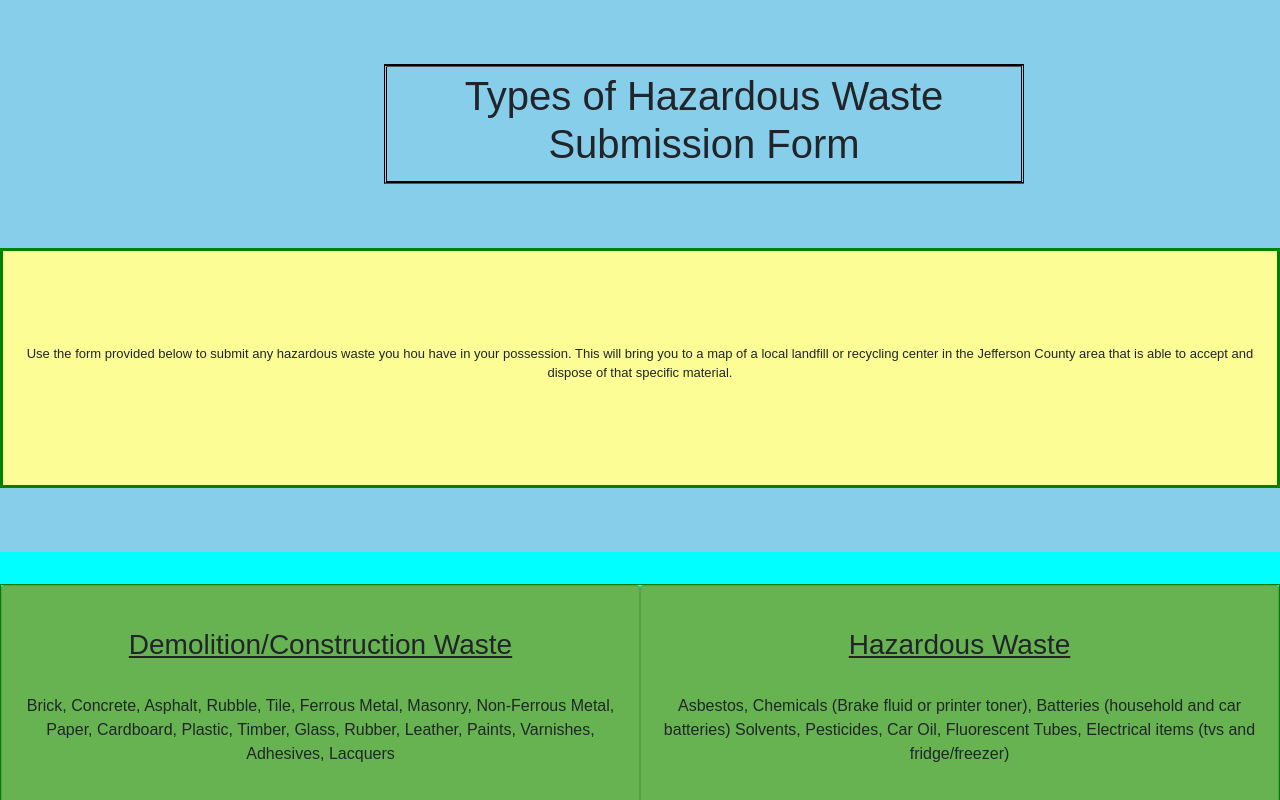
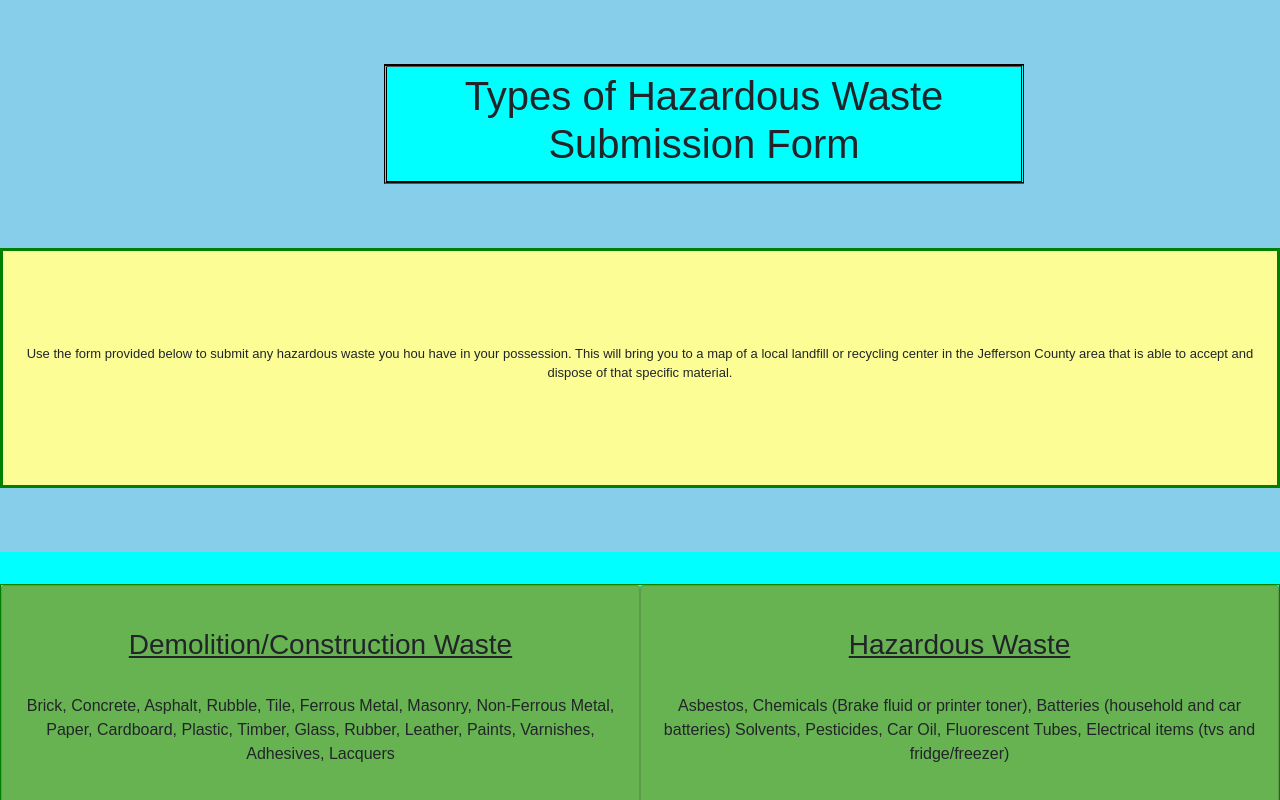
Before and after one commit to WasabiAddict/final-project, a React app: page /SubmissionForm in a window 1280 px wide. Shown: the top 800 px of the page. Built offline with nearby package versions, Linux system fonts and the light colour scheme.

Commit message:
css alterations

```diff
--- a/client/submission.css
+++ b/client/submission.css
@@ -57,14 +57,15 @@ body {
 }
 
 #title-id {
+  background-color: cyan;
   box-sizing: border-box;
   width: 50%;
   border-color: black;
+  border-style: groove double;
   padding: 5px;
   margin-top: 4rem !important;
   margin-bottom: 3rem;
   margin-left: 24em;
-  border-style: groove double;
   font-family: "Poppins", sans-serif;
 }
 
@@ -83,10 +84,8 @@ body {
   border: 1px solid green;
   padding: 15px 32px;
   font-family: "Poppins", sans-serif;
-  /* display: inline-block; */
   font-size: 16px;
   cursor: pointer;
-  /* display: flex; */
 }
 
 .group-btn .btn:not(:last-child) {
```
